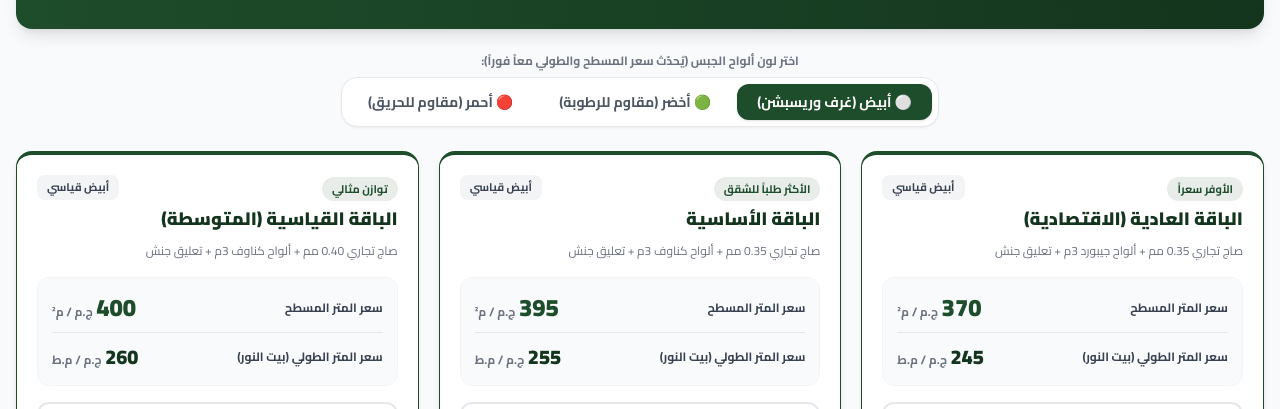
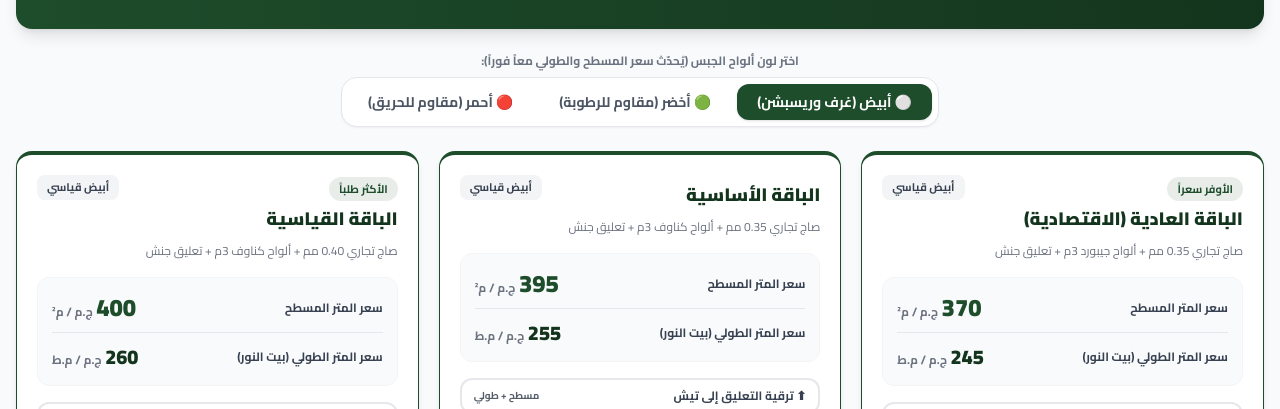
Before and after one commit to darkomegy-lab/darkom-app, a website: page www/index.html in a window 1280 px wide. Shown: the part 315-724 px from the top of the page. Drawn offline with nearby package versions, Linux system fonts and the light colour scheme.

Commit message:
Rename standard package to الباقة القياسية with الأكثر طلباً badge; drop basic badge

```diff
--- a/www/index.html
+++ b/www/index.html
@@ -384,13 +384,13 @@
                 angleId: 30, omegaId: 31, cId: 32, includes_tish: false, auto_beads: false
             },
             {
-                id: 'basic', name: 'الباقة الأساسية', badge: 'الأكثر طلباً للشقق',
+                id: 'basic', name: 'الباقة الأساسية', badge: '',
                 spec: 'صاج تجاري 0.35 مم + ألواح كناوف 3م + تعليق جنش',
                 boardIds: { white: 1, green: 2, red: 3 },
                 angleId: 30, omegaId: 31, cId: 32, includes_tish: false, auto_beads: false
             },
             {
-                id: 'standard', name: 'الباقة القياسية (المتوسطة)', badge: 'توازن مثالي',
+                id: 'standard', name: 'الباقة القياسية', badge: 'الأكثر طلباً',
                 spec: 'صاج تجاري 0.40 مم + ألواح كناوف 3م + تعليق جنش',
                 boardIds: { white: 1, green: 2, red: 3 },
                 angleId: 33, omegaId: 34, cId: 35, includes_tish: false, auto_beads: false
@@ -891,7 +891,7 @@
                             <div>
                                 <div class="flex justify-between items-start gap-2 mb-2">
                                     <div>
-                                        <span class="text-[11px] font-bold text-primary bg-primary/10 px-2.5 py-0.5 rounded-full">${pkg.badge}</span>
+                                        ${pkg.badge ? `<span class="text-[11px] font-bold text-primary bg-primary/10 px-2.5 py-0.5 rounded-full">${pkg.badge}</span>` : ''}
                                         <h3 class="text-lg font-black text-primaryDark mt-1.5">${pkg.name}</h3>
                                     </div>
                                     <span class="${colorInfo.cls} text-[11px] font-bold px-2.5 py-1 rounded-lg whitespace-nowrap">${colorInfo.label}</span>
```
